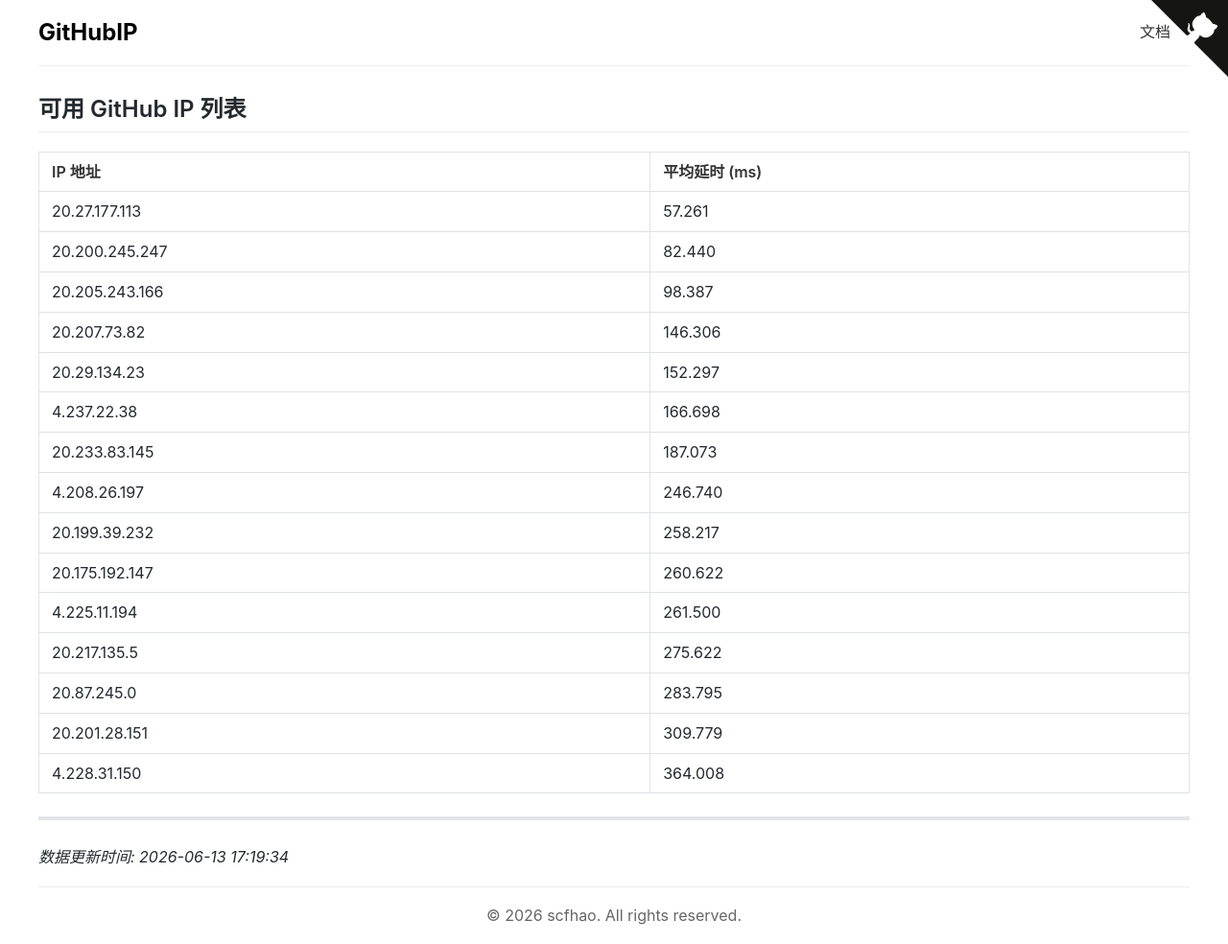
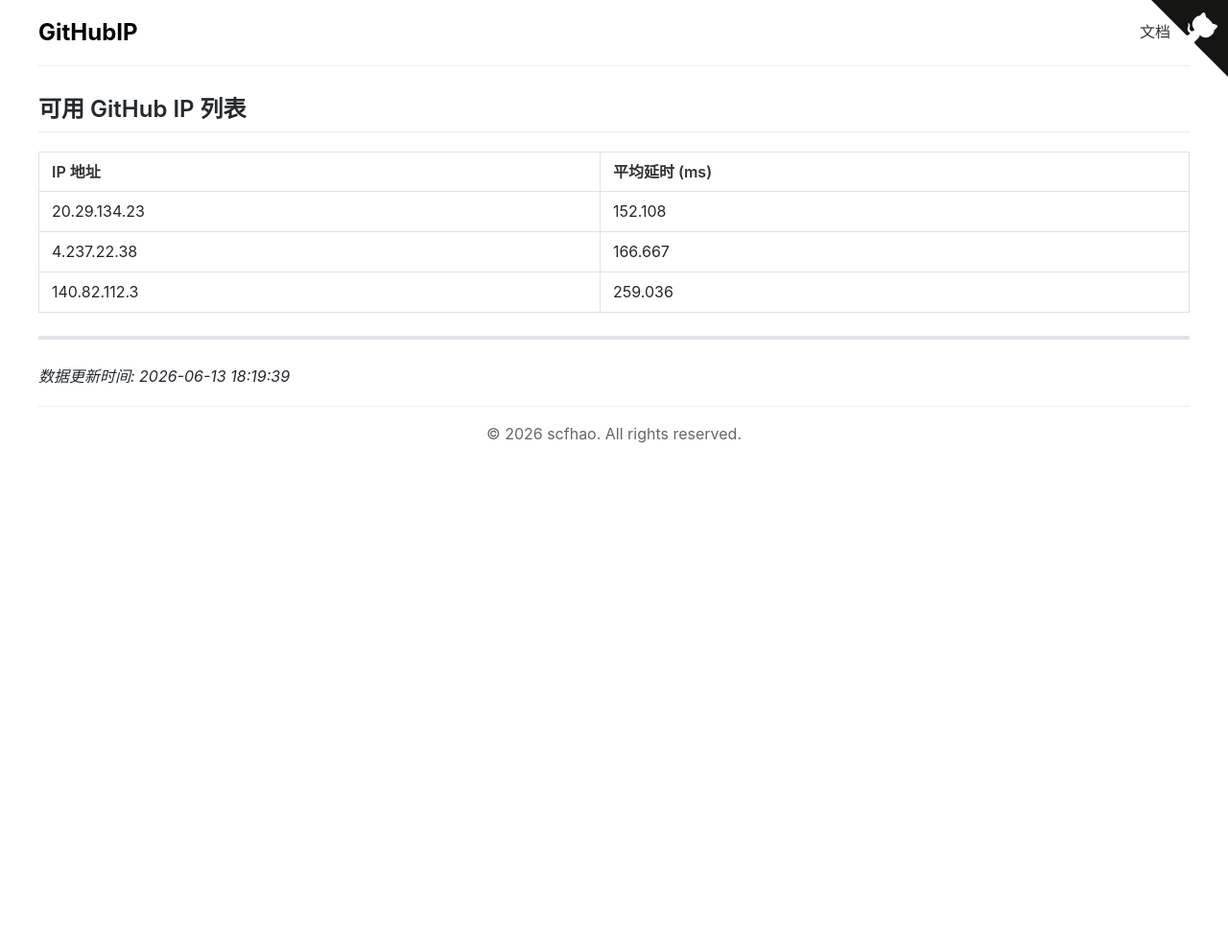
Before and after one commit to scfhao/GitHubIP, a Jekyll site: the page built from index.md, in a window 1280 px wide. Shown: the whole page at 96% size. Built offline with Jekyll 4.4.1, drawn with Linux system fonts in a browser that asks for light colours; after the commit the page ends 900 px from its top, so only the background shows below that.

Commit message:
自动脚本执行 - 2026-06-13 18:19:39

```diff
--- a/index.md
+++ b/index.md
@@ -1,29 +1,17 @@
 ---
 layout: home
 title: GitHub IP 列表
-date: 2026-06-13 17:19:34
+date: 2026-06-13 18:19:39
 ---
 
 ## 可用 GitHub IP 列表
 
 | IP 地址 | 平均延时 (ms) |
 |---------|--------------|
-| 20.27.177.113 | 57.261 |
-| 20.200.245.247 | 82.440 |
-| 20.205.243.166 | 98.387 |
-| 20.207.73.82 | 146.306 |
-| 20.29.134.23 | 152.297 |
-| 4.237.22.38 | 166.698 |
-| 20.233.83.145 | 187.073 |
-| 4.208.26.197 | 246.740 |
-| 20.199.39.232 | 258.217 |
-| 20.175.192.147 | 260.622 |
-| 4.225.11.194 | 261.500 |
-| 20.217.135.5 | 275.622 |
-| 20.87.245.0 | 283.795 |
-| 20.201.28.151 | 309.779 |
-| 4.228.31.150 | 364.008 |
+| 20.29.134.23 | 152.108 |
+| 4.237.22.38 | 166.667 |
+| 140.82.112.3 | 259.036 |
 
 ---
 
-*数据更新时间: 2026-06-13 17:19:34*
+*数据更新时间: 2026-06-13 18:19:39*
```
